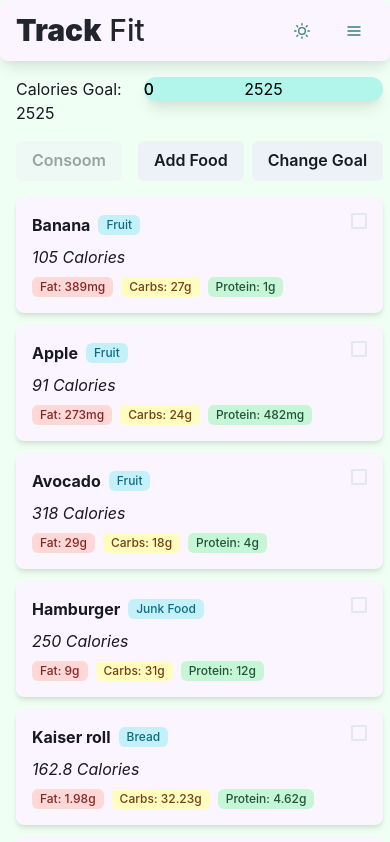
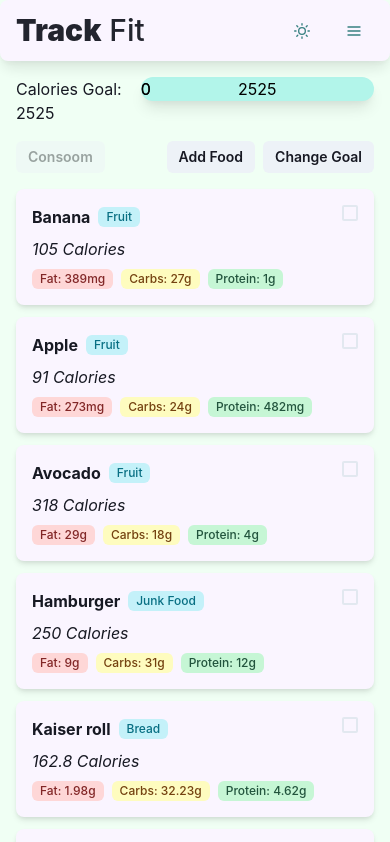
Before and after one commit to kolaczyn/fit-tracker, a Next.js app: page /food in a window 390 px wide. Shown: the top 842 px of the page. Built offline with nearby package versions, Linux system fonts and the light colour scheme.

Commit message:
change some btns' size on mobile it was causing some ugly overflow issues

```diff
--- a/src/components/form/FormModal.tsx
+++ b/src/components/form/FormModal.tsx
@@ -7,9 +7,16 @@ import {
   ModalFooter,
   ModalHeader,
   ModalOverlay,
+  useBreakpointValue,
   useDisclosure,
 } from '@chakra-ui/react';
-import { Form, Formik, FormikConfig, FormikHelpers, FormikValues } from 'formik';
+import {
+  Form,
+  Formik,
+  FormikConfig,
+  FormikHelpers,
+  FormikValues,
+} from 'formik';
 import React from 'react';
 
 type Temp<Values extends FormikValues = FormikValues, ExtraProps = {}> =
@@ -28,6 +35,7 @@ export const FormModal: React.FC<PropTypes> = ({
   formikProps,
 }) => {
   const { isOpen, onOpen, onClose } = useDisclosure();
+  const btnSize = useBreakpointValue(['sm', 'md']);
   const { onSubmit } = formikProps;
   const closeOnSubmit = (
     vals: FormikValues,
@@ -38,7 +46,9 @@ export const FormModal: React.FC<PropTypes> = ({
   };
   return (
     <>
-      <Button onClick={onOpen}>{buttonLabel}</Button>
+      <Button size={btnSize} onClick={onOpen}>
+        {buttonLabel}
+      </Button>
       <Modal size="lg" isOpen={isOpen} onClose={onClose}>
         <ModalOverlay />
         <ModalContent>
--- a/src/pages/food.tsx
+++ b/src/pages/food.tsx
@@ -1,5 +1,6 @@
 import { Button } from '@chakra-ui/button';
 import { HStack, Spacer, VStack } from '@chakra-ui/layout';
+import { useBreakpointValue } from '@chakra-ui/media-query';
 import { NextSeo } from 'next-seo';
 import React from 'react';
 
@@ -18,6 +19,7 @@ export const FoodPage: React.FC = () => {
     isActive,
     toggleFood,
   } = useSelectedFood();
+  const btnSize = useBreakpointValue(['sm', 'md']);
 
   return (
     <>
@@ -26,6 +28,7 @@ export const FoodPage: React.FC = () => {
         <IntakeProgress selected={foodIntake} />
         <HStack>
           <Button
+            size={btnSize}
             onClick={handleConsoomSelected}
             isDisabled={selectedFoods.size === 0}
           >
```
